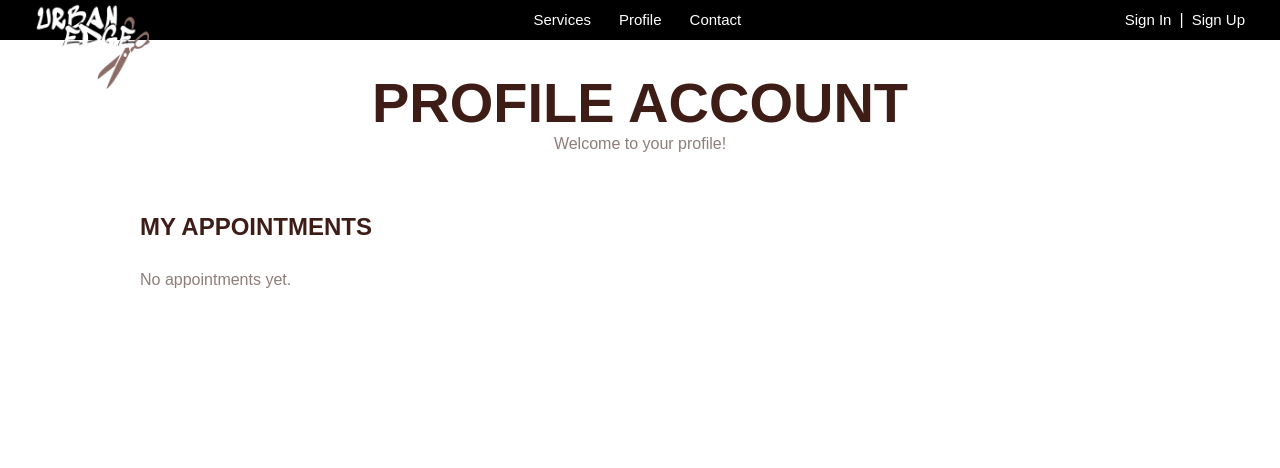
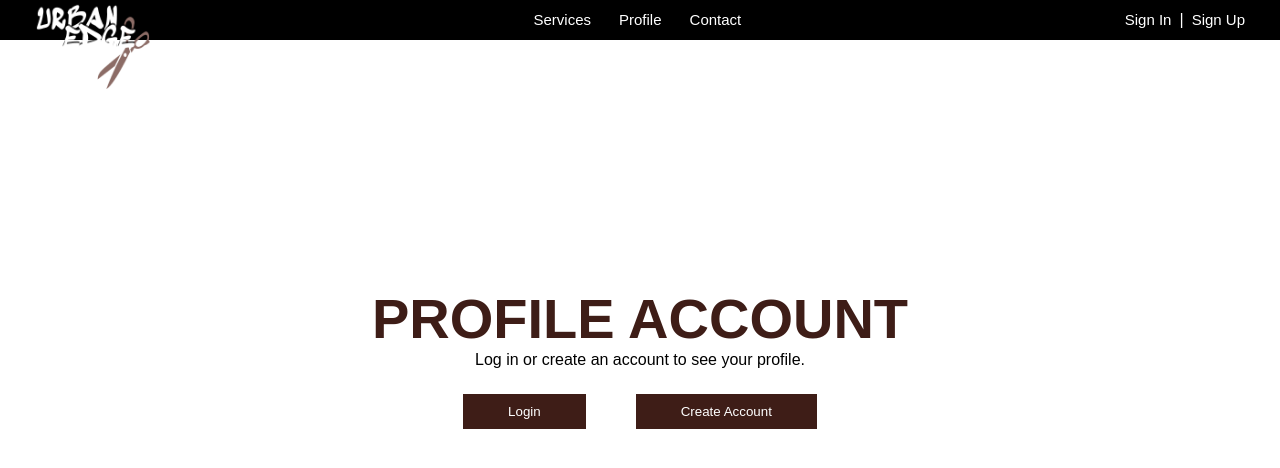
Before and after one commit to lxuiejane/Barbershop-Examen, a Next.js app: page /profile in a window 1280 px wide. Shown: the top 468 px of the page. Built offline with nearby package versions, Linux system fonts and the light colour scheme; a web font is replaced by a local one.

Commit message:
SIGN OUT FUNCTION !!

```diff
--- a/app/globals.css
+++ b/app/globals.css
@@ -9,12 +9,14 @@
   margin: 0;
 }
 
-h1, h2, button {
-    font-family: var(--font-decor);
+h1,
+h2,
+button {
+  font-family: var(--font-decor);
 }
 
 p {
-    font-family: var(--font-body);
+  font-family: var(--font-body);
 }
 
 .navbar {
@@ -56,6 +58,7 @@ p {
   display: flex;
   justify-content: center;
   gap: 8px;
+  font-family: var(--font-body);
 }
 
 .authLinks a {
--- a/app/profile/page.js
+++ b/app/profile/page.js
@@ -1,23 +1,70 @@
 "use client";
 
 import { useEffect, useState } from "react";
+import { useRouter } from "next/navigation";
 import styles from "./profile.module.css";
 
 export default function Profile() {
+  const router = useRouter();
+
   const [appointments, setAppointments] = useState([]);
+  const [user, setUser] = useState(null);
+  const [loading, setLoading] = useState(true);
 
   useEffect(() => {
-    const savedAppointments =
-      JSON.parse(localStorage.getItem("appointments")) || [];
+    // Check if user exists in localStorage
+    const storedUser = localStorage.getItem("user");
 
-    setAppointments(savedAppointments);
+    if (storedUser) {
+      setUser(JSON.parse(storedUser));
+
+      const savedAppointments =
+        JSON.parse(localStorage.getItem("appointments")) || [];
+
+      setAppointments(savedAppointments);
+    }
+
+    setLoading(false);
   }, []);
 
+  if (loading) {
+    return <p>Loading...</p>;
+  }
+
+  // NOT LOGGED IN
+  if (!user) {
+    return (
+      <main className={styles.profilePage}>
+        <section className={styles.header}>
+          <h1 className={styles.title}>PROFILE ACCOUNT</h1>
+
+          <p className={styles.subTitle}>
+            Log in or create an account to see your profile.
+          </p>
+
+          <div>
+            <button className={styles.adjustBtn} onClick={() => router.push("/signin")}>
+              Login
+            </button>
+
+            <button className={styles.adjustBtn} onClick={() => router.push("/signup")}>
+              Create Account
+            </button>
+          </div>
+        </section>
+      </main>
+    );
+  }
+
+  // LOGGED IN
   return (
     <main className={styles.profilePage}>
       <section className={styles.header}>
         <h1 className={styles.title}>PROFILE ACCOUNT</h1>
-        <p className={styles.subtitle}>Welcome to your profile!</p>
+
+        <p className={styles.subtitle}>
+          Welcome, {user.name}!
+        </p>
       </section>
 
       <section className={styles.appointmentsSection}>
@@ -28,22 +75,21 @@ export default function Profile() {
             <p>No appointments yet.</p>
           </div>
         ) : (
-
           <section className={styles.appointmentsGrid}>
             {appointments.map((appointment) => (
               <div key={appointment.id} className={styles.card}>
                 <div className={styles.cardImage}></div>
 
                 <div className={styles.cardContent}>
-                  <h2 className={styles.appointmentTitle}>{appointment.serviceName}</h2>
+                  <h2 className={styles.appointmentTitle}>
+                    {appointment.serviceName}
+                  </h2>
+
                   <p>Date: {appointment.date}</p>
                   <p>Time: {appointment.time}</p>
                   <p>{appointment.price}</p>
 
-                  <button
-                    className={styles.adjustBtn}
-                    onClick={() => handleReserve(appointment)}
-                  >
+                  <button className={styles.adjustBtn}>
                     ADJUST
                   </button>
                 </div>
--- a/app/profile/profile.module.css
+++ b/app/profile/profile.module.css
@@ -1,6 +1,9 @@
 .profilePage {
-  min-height: 100vh;
-  padding: 30px 70px;
+  display: flex;
+  flex-direction: column;
+  justify-content: center;
+  align-items: center;
+  min-height: 90vh;
   background-color: white;
 }
 
@@ -77,4 +80,5 @@
   border: none;
   padding: 10px 45px;
   cursor: pointer;
+  margin: 25px;
 }
--- a/components/LoginForm.js
+++ b/components/LoginForm.js
@@ -25,7 +25,11 @@ export default function LoginForm() {
       return;
     }
 
+    // Save logged in user
+    localStorage.setItem("user", JSON.stringify(user));
+
     router.push("/");
+    router.refresh();
   }
 
   return (
--- a/components/Navbar.js
+++ b/components/Navbar.js
@@ -1,8 +1,35 @@
+"use client";
+
 import Link from "next/link";
+import { useEffect, useState } from "react";
+import { usePathname, useRouter } from "next/navigation";
 
 export default function Navbar() {
+  const [user, setUser] = useState(null);
+
+  const router = useRouter();
+  const pathname = usePathname();
+
+  useEffect(() => {
+    const storedUser = localStorage.getItem("user");
+
+    if (storedUser) {
+      setUser(JSON.parse(storedUser));
+    } else {
+      setUser(null);
+    }
+  }, [pathname]);
+//   Pathname is used so that the navbar updates when the user logs in or out, without needing to refresh the page.
+
+  function handleLogout() {
+    localStorage.removeItem("user");
+
+    setUser(null);
+
+    router.push("/signin");
+  }
+
   return (
-    <>
     <nav className="navbar">
       <div className="logo">
         <img src="/logo2.png" alt="Urban Edge" />
@@ -12,23 +39,44 @@ export default function Navbar() {
         <li>
           <Link href="/">Services</Link>
         </li>
+
         <li>
           <Link href="/profile">Profile</Link>
         </li>
+
         <li>
           <Link href="/contact">Contact</Link>
         </li>
       </ul>
+
       <ul className="authLinks">
+        {user ? (
+          <>
+            <li>Hello, {user.name}</li>
+
+            <p>|</p>
+
+            <li
+              onClick={handleLogout}
+              style={{ cursor: "pointer" }}
+            >
+              Sign Out
+            </li>
+          </>
+        ) : (
+          <>
             <li>
               <Link href="/signin">Sign In</Link>
             </li>
+
             <p>|</p>
+
             <li>
               <Link href="/signup">Sign Up</Link>
             </li>
+          </>
+        )}
       </ul>
     </nav>
-    </>
   );
 }
```
Also changed, not shown: components/RegisterForm.js (+12 -1 lines). Lines whose indentation alone changed are shown as unchanged.
